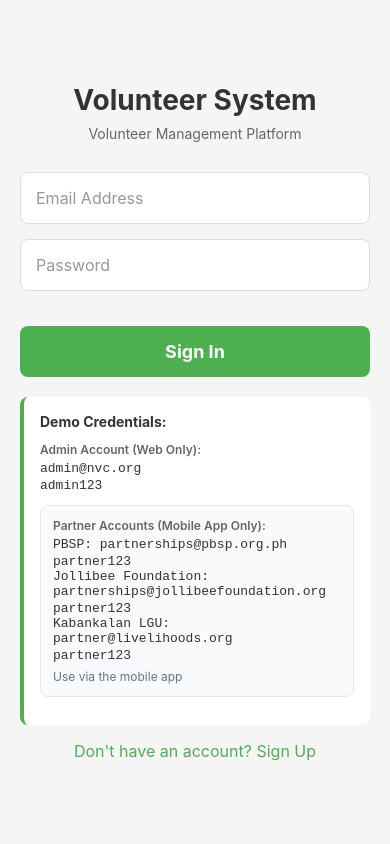
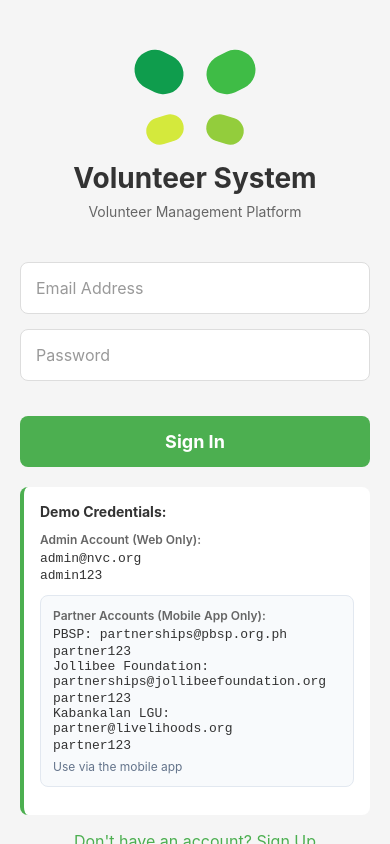
Before and after one commit to rainerastodillo27-stack/volunteer-system, a React Native app: screen /Login in a window 390 px wide. Built offline with nearby package versions, Linux system fonts and the light colour scheme.

Commit message:
addition of logo

```diff
--- /dev/null
+++ b/components/AppLogo.tsx
@@ -0,0 +1,96 @@
+import React from 'react';
+import { StyleSheet, View } from 'react-native';
+
+type AppLogoProps = {
+  width?: number;
+};
+
+export default function AppLogo({ width = 96 }: AppLogoProps) {
+  const height = Math.round(width * 0.72);
+  const topLeafWidth = Math.round(width * 0.4);
+  const topLeafHeight = Math.round(height * 0.44);
+  const bottomLeafWidth = Math.round(width * 0.3);
+  const bottomLeafHeight = Math.round(height * 0.3);
+
+  return (
+    <View style={[styles.container, { width, height }]}>
+      <View
+        style={[
+          styles.leaf,
+          styles.topLeft,
+          {
+            width: topLeafWidth,
+            height: topLeafHeight,
+            borderRadius: topLeafHeight,
+          },
+        ]}
+      />
+      <View
+        style={[
+          styles.leaf,
+          styles.topRight,
+          {
+            width: topLeafWidth,
+            height: topLeafHeight,
+            borderRadius: topLeafHeight,
+          },
+        ]}
+      />
+      <View
+        style={[
+          styles.leaf,
+          styles.bottomLeft,
+          {
+            width: bottomLeafWidth,
+            height: bottomLeafHeight,
+            borderRadius: bottomLeafHeight,
+          },
+        ]}
+      />
+      <View
+        style={[
+          styles.leaf,
+          styles.bottomRight,
+          {
+            width: bottomLeafWidth,
+            height: bottomLeafHeight,
+            borderRadius: bottomLeafHeight,
+          },
+        ]}
+      />
+    </View>
+  );
+}
+
+const styles = StyleSheet.create({
+  container: {
+    position: 'relative',
+  },
+  leaf: {
+    position: 'absolute',
+  },
+  topLeft: {
+    top: 0,
+    left: 2,
+    backgroundColor: '#0f9d4d',
+    transform: [{ rotate: '26deg' }],
+  },
+  topRight: {
+    top: 0,
+    right: 2,
+    backgroundColor: '#3fbc46',
+    transform: [{ rotate: '-26deg' }],
+  },
+  bottomLeft: {
+    left: 14,
+    bottom: 0,
+    backgroundColor: '#d4e93c',
+    transform: [{ rotate: '-18deg' }],
+  },
+  bottomRight: {
+    right: 14,
+    bottom: 0,
+    backgroundColor: '#93cd3c',
+    transform: [{ rotate: '18deg' }],
+  },
+});
--- a/screens/DashboardScreen.tsx
+++ b/screens/DashboardScreen.tsx
@@ -16,7 +16,6 @@ import {
   getStatusUpdatesByProject,
 } from '../models/storage';
 import { useAuth } from '../contexts/AuthContext';
-import { Project, Partner, Volunteer } from '../models/types';
 
 export default function DashboardScreen({ navigation }: any) {
   const { user, isAdmin, logout } = useAuth();
@@ -97,6 +96,7 @@ export default function DashboardScreen({ navigation }: any) {
         ? 'NVC Admin Account'
         : 'Administrator'
       : 'Volunteer Account';
+  const navigateTo = (screen: string) => navigation.navigate(screen);
 
   return (
     <ScrollView style={styles.container} showsVerticalScrollIndicator={false}>
@@ -122,29 +122,49 @@ export default function DashboardScreen({ navigation }: any) {
           <Text style={styles.sectionTitle}>Key Metrics</Text>
 
           <View style={styles.metricsGrid}>
-            <View style={styles.metricCard}>
+            <TouchableOpacity
+              style={styles.metricCard}
+              onPress={() => navigateTo('Projects')}
+              activeOpacity={0.8}
+              accessibilityRole="button"
+            >
               <MaterialIcons name="folder" size={32} color="#4CAF50" />
               <Text style={styles.metricValue}>{projectStats.total}</Text>
               <Text style={styles.metricLabel}>Projects</Text>
-            </View>
+            </TouchableOpacity>
 
-            <View style={styles.metricCard}>
+            <TouchableOpacity
+              style={styles.metricCard}
+              onPress={() => navigateTo('Partners')}
+              activeOpacity={0.8}
+              accessibilityRole="button"
+            >
               <MaterialIcons name="business" size={32} color="#66BB6A" />
               <Text style={styles.metricValue}>{partnerStats.total}</Text>
               <Text style={styles.metricLabel}>Partners</Text>
-            </View>
+            </TouchableOpacity>
 
-            <View style={styles.metricCard}>
+            <TouchableOpacity
+              style={styles.metricCard}
+              onPress={() => navigateTo('Volunteers')}
+              activeOpacity={0.8}
+              accessibilityRole="button"
+            >
               <MaterialIcons name="group" size={32} color="#4CAF50" />
               <Text style={styles.metricValue}>{volunteerStats.total}</Text>
               <Text style={styles.metricLabel}>Volunteers</Text>
-            </View>
+            </TouchableOpacity>
 
-            <View style={styles.metricCard}>
+            <TouchableOpacity
+              style={styles.metricCard}
+              onPress={() => navigateTo('Projects')}
+              activeOpacity={0.8}
+              accessibilityRole="button"
+            >
               <MaterialIcons name="trending-up" size={32} color="#2E7D32" />
               <Text style={styles.metricValue}>{projectStats.active}</Text>
               <Text style={styles.metricLabel}>Active</Text>
-            </View>
+            </TouchableOpacity>
           </View>
         </View>
       )}
@@ -158,7 +178,12 @@ export default function DashboardScreen({ navigation }: any) {
           </TouchableOpacity>
         </View>
 
-        <View style={styles.card}>
+        <TouchableOpacity
+          style={styles.card}
+          onPress={() => navigateTo('Projects')}
+          activeOpacity={0.85}
+          accessibilityRole="button"
+        >
           <View style={styles.statRow}>
             <View style={styles.statItem}>
               <MaterialIcons name="av-timer" size={20} color="#66BB6A" />
@@ -176,7 +201,7 @@ export default function DashboardScreen({ navigation }: any) {
               </Text>
             </View>
           </View>
-        </View>
+        </TouchableOpacity>
       </View>
 
       {/* Partner Overview (Admin Only) */}
@@ -189,7 +214,12 @@ export default function DashboardScreen({ navigation }: any) {
             </TouchableOpacity>
           </View>
 
-          <View style={styles.card}>
+          <TouchableOpacity
+            style={styles.card}
+            onPress={() => navigateTo('Partners')}
+            activeOpacity={0.85}
+            accessibilityRole="button"
+          >
             <View style={styles.statRow}>
               <View style={styles.statItem}>
                 <MaterialIcons name="check" size={20} color="#4CAF50" />
@@ -207,7 +237,7 @@ export default function DashboardScreen({ navigation }: any) {
                 </Text>
               </View>
             </View>
-          </View>
+          </TouchableOpacity>
         </View>
       )}
 
@@ -222,7 +252,13 @@ export default function DashboardScreen({ navigation }: any) {
           </View>
 
           {recentUpdates.map((update, index) => (
-            <View key={index} style={styles.updateItem}>
+            <TouchableOpacity
+              key={index}
+              style={styles.updateItem}
+              onPress={() => navigateTo('Lifecycle')}
+              activeOpacity={0.85}
+              accessibilityRole="button"
+            >
               <View style={styles.updateTimeline}>
                 <View style={styles.updateDot} />
                 {index < recentUpdates.length - 1 && <View style={styles.updateLine} />}
@@ -234,7 +270,7 @@ export default function DashboardScreen({ navigation }: any) {
                   {update.description}
                 </Text>
               </View>
-            </View>
+            </TouchableOpacity>
           ))}
         </View>
       )}
--- a/screens/LoginScreen.tsx
+++ b/screens/LoginScreen.tsx
@@ -1,7 +1,8 @@
 import React, { useEffect, useState } from 'react';
-import { View, TextInput, TouchableOpacity, Text, StyleSheet, Alert, ActivityIndicator, Platform } from 'react-native';
+import { View, TextInput, TouchableOpacity, Text, StyleSheet, Alert, ActivityIndicator, Platform, ScrollView } from 'react-native';
 import { getUserByEmail, initializeMockData } from '../models/storage';
 import { useAuth } from '../contexts/AuthContext';
+import AppLogo from '../components/AppLogo';
 
 export default function LoginScreen({ navigation }: any) {
   const isWeb = Platform.OS === 'web';
@@ -88,9 +89,18 @@ export default function LoginScreen({ navigation }: any) {
   }
 
   return (
-    <View style={styles.container}>
+    <ScrollView
+      style={styles.container}
+      contentContainerStyle={[styles.contentContainer, isWeb && styles.webContainer]}
+      showsVerticalScrollIndicator={false}
+      keyboardShouldPersistTaps="handled"
+    >
+      <View style={[styles.contentShell, isWeb && styles.webContentShell, !isWeb && styles.mobileContentShell]}>
+        <View style={styles.brandSection}>
+          <AppLogo width={isWeb ? 126 : 138} />
           <Text style={styles.title}>Volunteer System</Text>
           <Text style={styles.subtitle}>Volunteer Management Platform</Text>
+        </View>
 
         <TextInput
           style={[styles.input, email && !email.includes('@') ? styles.inputError : null]}
@@ -169,19 +179,45 @@ export default function LoginScreen({ navigation }: any) {
           <Text style={styles.signupText}>Don't have an account? Sign Up</Text>
         </TouchableOpacity>
       </View>
+    </ScrollView>
   );
 }
 
 const styles = StyleSheet.create({
   container: {
     flex: 1,
+    backgroundColor: '#f5f5f5',
+  },
+  contentContainer: {
+    flexGrow: 1,
     padding: 20,
-    justifyContent: 'center',
-    backgroundColor: '#f5f5f5',
+    justifyContent: 'flex-start',
+  },
+  webContainer: {
+    justifyContent: 'flex-start',
+  },
+  contentShell: {
+    width: '100%',
+  },
+  mobileContentShell: {
+    paddingTop: 24,
+    paddingBottom: 24,
+  },
+  webContentShell: {
+    width: '100%',
+    maxWidth: 720,
+    alignSelf: 'center',
+    paddingTop: 32,
+    paddingBottom: 32,
+  },
+  brandSection: {
+    alignItems: 'center',
+    marginBottom: 12,
   },
   title: {
     fontSize: 28,
     fontWeight: 'bold',
+    marginTop: 18,
     marginBottom: 8,
     textAlign: 'center',
     color: '#333',
```
Lines whose indentation alone changed are shown as unchanged.
